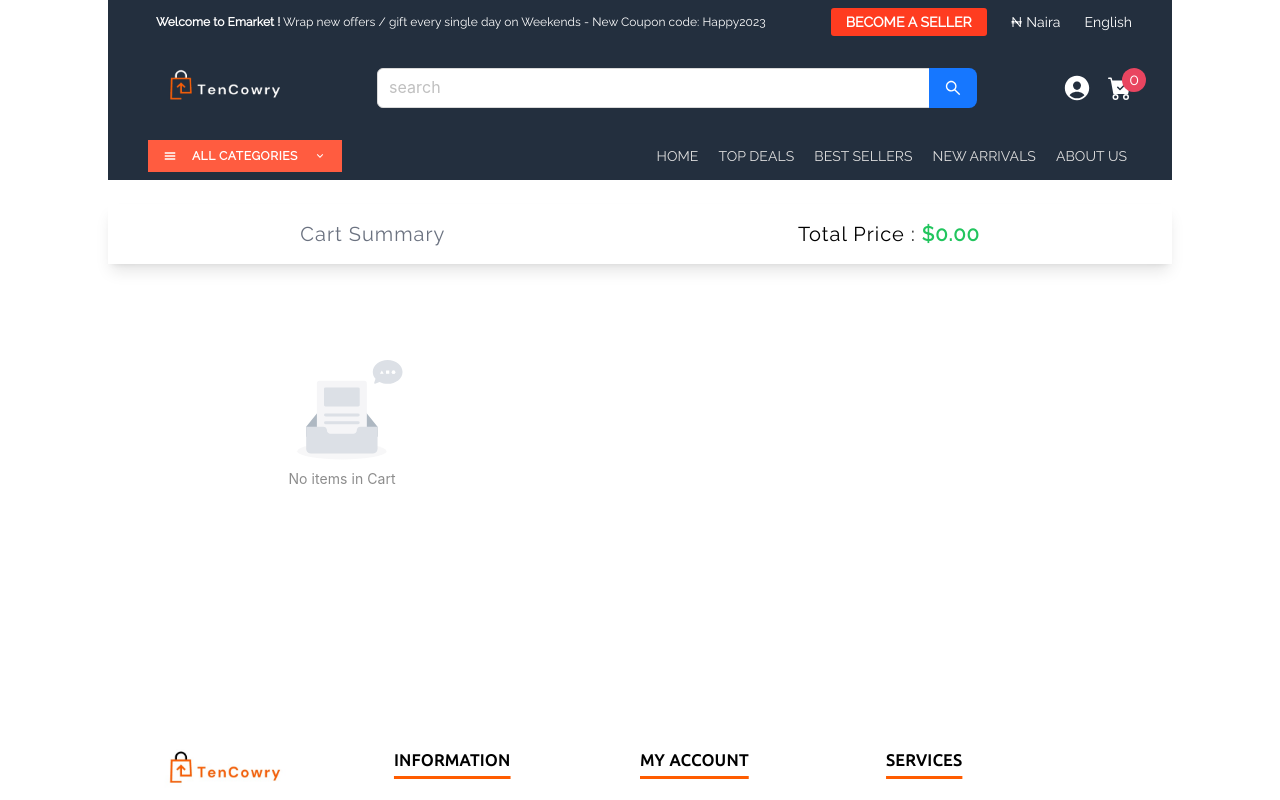
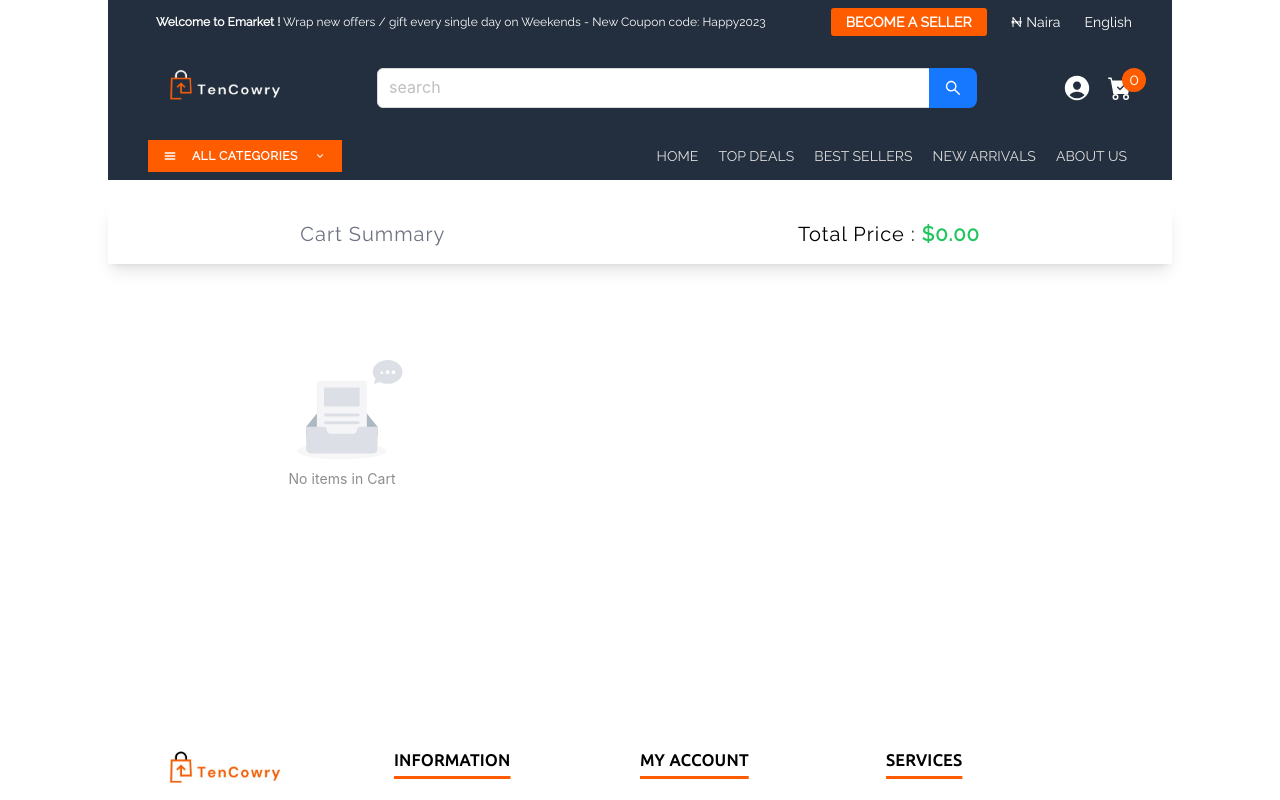
Before and after one commit to tonyIkwuegbu/ecommerce-app, a React (Vite) app: page /cart in a window 1280 px wide. Shown: the top 800 px of the page. Built offline with nearby package versions, Linux system fonts and the light colour scheme.

Commit message:
refac on the header

```diff
--- a/src/common/head/HeadMiddle.jsx
+++ b/src/common/head/HeadMiddle.jsx
@@ -24,7 +24,7 @@ const HeadMiddle = () => {
 						className="custom-search"
 						style={{
 							width: 600,
-							backgroundColor: "#ff3c20",
+							backgroundColor: "#ff5c00",
 							borderRadius: "12px",
 						}}
 					/>
@@ -35,7 +35,7 @@ const HeadMiddle = () => {
 					<div className="relative">
 						<Link to="/cart">
 							<BsFillCartCheckFill className="text-2xl lg:text-2xl" />
-							<span className="absolute top-[-8px] right-[-14px] w-6 h-6 rounded-[50%] text-center bg-[#e94560] text-white">
+							<span className="absolute top-[-8px] right-[-14px] w-6 h-6 rounded-[50%] text-center bg-[#ff5c00] text-white">
 								{cartItems?.length === "" ? 0 : cartItems?.length}
 							</span>
 						</Link>
--- a/src/common/head/HeadTop.jsx
+++ b/src/common/head/HeadTop.jsx
@@ -13,7 +13,7 @@ const HeadTop = () => {
 				</h4>
 			</div>
 			<div className="flex items-center space-x-6 text-xs md:text-sm">
-				<p className="hidden lg:inline-block bg-[#ff3c20] rounded-[3px] px-[15px] py-1 font-semibold cursor-pointer">
+				<p className="hidden lg:inline-block bg-[#ff5c00] rounded-[3px] px-[15px] py-1 font-semibold cursor-pointer">
 					BECOME A SELLER
 				</p>
 				<p className="cursor-pointer">&#8358; Naira</p>
--- a/src/common/head/NavBar.jsx
+++ b/src/common/head/NavBar.jsx
@@ -103,7 +103,7 @@ const Navbar = () => {
 					</div>
 				</Dropdown>
 
-				<div className="hidden lg:inline-flex items-center gap-x-4 px-[16px] py-2 bg-[#ff5c40] text-xs tracking-wider font-semibold cursor-pointer">
+				<div className="hidden lg:inline-flex items-center gap-x-4 px-[16px] py-2 bg-[#ff5c00] text-xs tracking-wider font-semibold cursor-pointer">
 					<span>
 						<GiHamburgerMenu />
 					</span>
@@ -137,7 +137,7 @@ const Navbar = () => {
 							<Link
 								to="/"
 								onClick={handleClose}
-								style={{ color: location.pathname === "/" && "#ff3c20" }}
+								style={{ color: location.pathname === "/" && "#ff5c00" }}
 							>
 								HOME
 							</Link>
```
